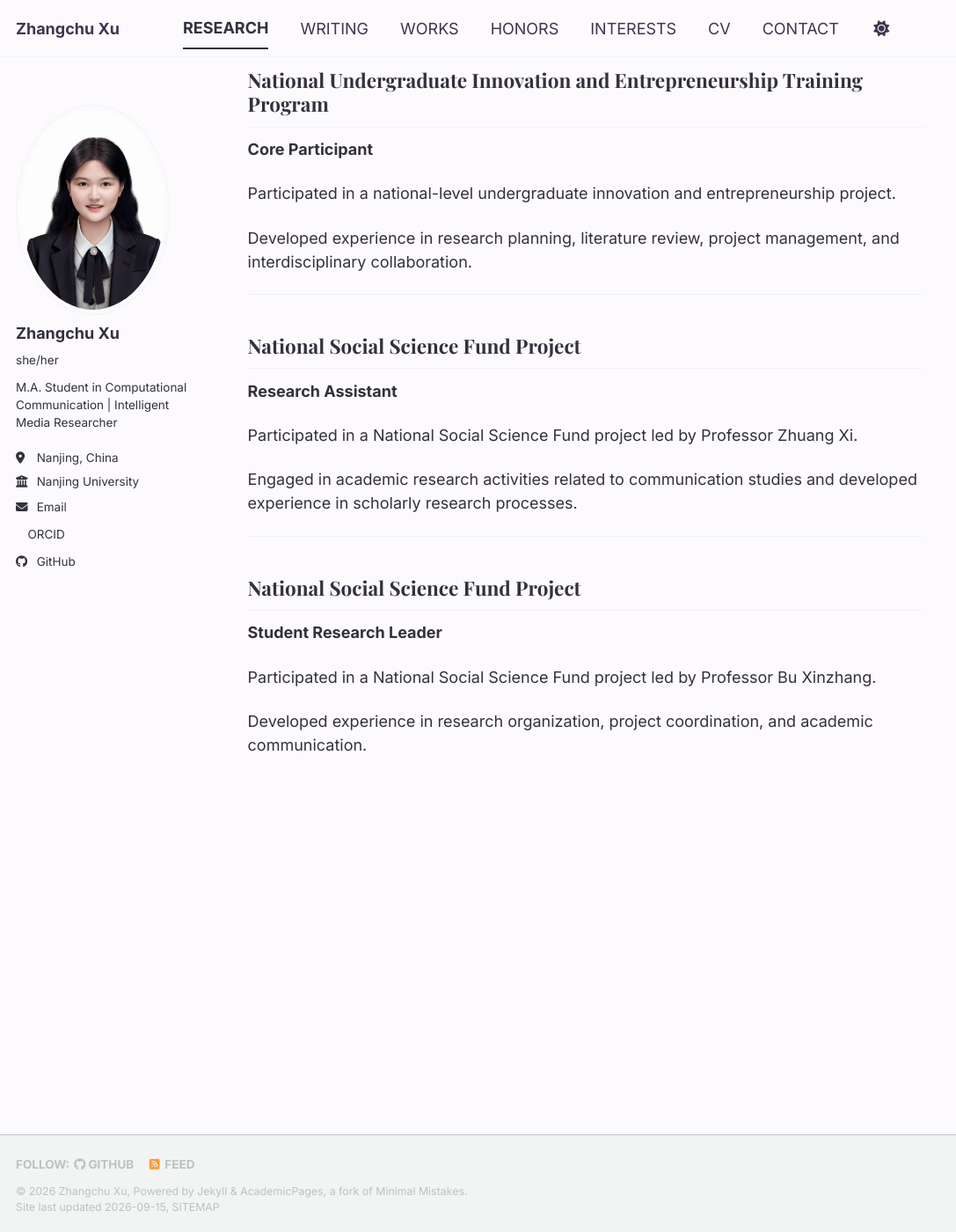
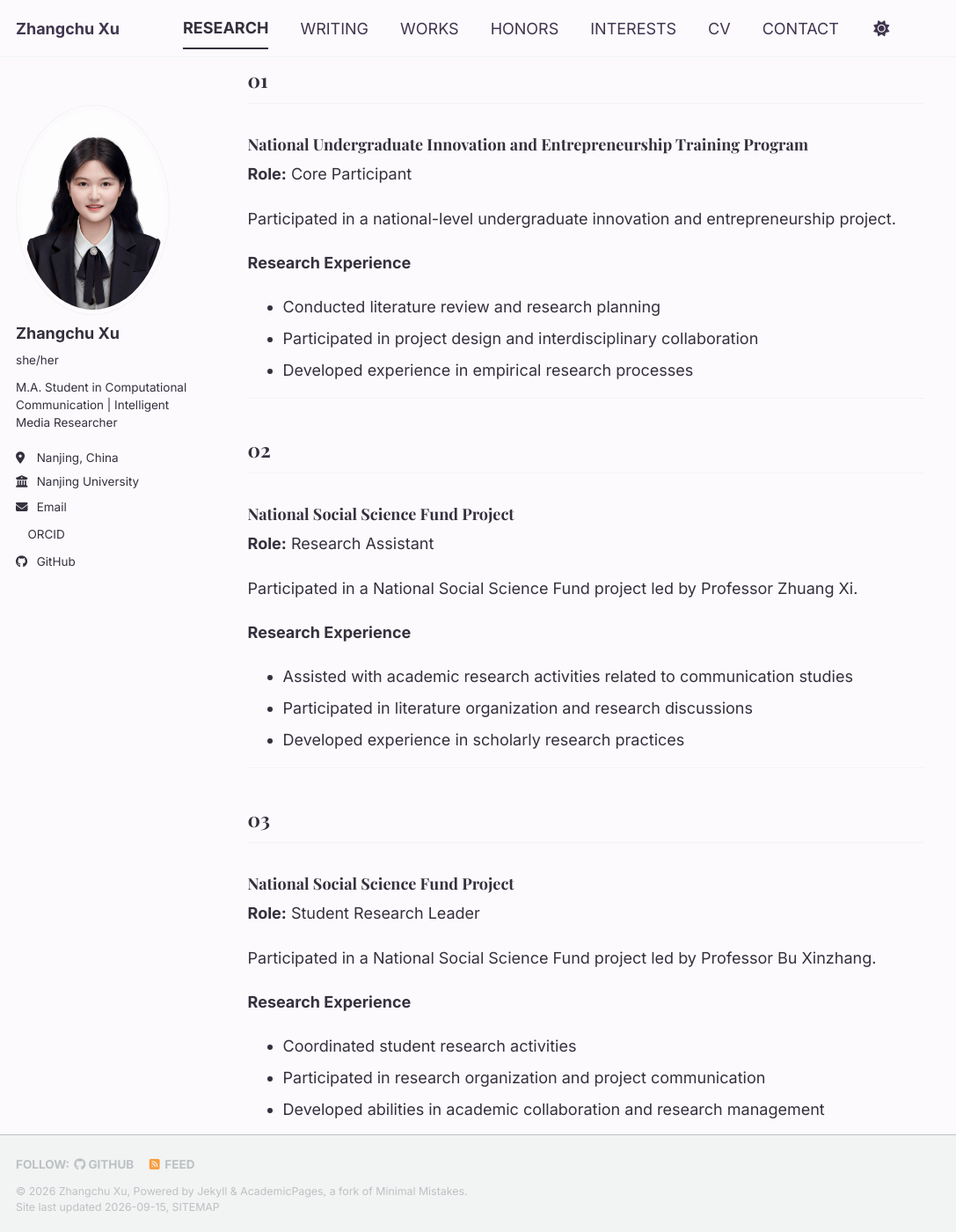
Before and after one commit to xuzhangchu0103/xuzhangchu0103.github.io, a Jekyll site: the page built from _pages/research.md, in a window 1280 px wide and 1400 px high, scrolled down 1875 px. Shown: the whole window at 88% size, without its empty margins (0-1087 px from the left). Built offline with Jekyll 4.4.1, drawn with Linux system fonts in a browser that asks for light colours; a style sheet for code colours, icons or effects is not loaded; some of the changed text lies outside the part shown.

Commit message:
Revise research section headings and participant roles
Updated section headings and roles in research experience. Enhanced clarity and organization of research activities.

```diff
--- a/_pages/research.md
+++ b/_pages/research.md
@@ -34,7 +34,7 @@ Computational Communication
 
 <div>
 
-<h3>Communication Questions</h3>
+<h3>Research Questions</h3>
 
 Understanding how people interact with information, technologies, and social environments.
 
@@ -106,43 +106,61 @@ My research interests include social media analysis, digital communication, and
 # Selected Research Experience
 
 
-## National Undergraduate Innovation and Entrepreneurship Training Program
+## 01
+
+### National Undergraduate Innovation and Entrepreneurship Training Program
 
 
-**Core Participant**
+**Role:** Core Participant
 
 
 Participated in a national-level undergraduate innovation and entrepreneurship project.
 
 
-Developed experience in research planning, literature review, project management, and interdisciplinary collaboration.
+**Research Experience**
 
+- Conducted literature review and research planning
+- Participated in project design and interdisciplinary collaboration
+- Developed experience in empirical research processes
 
 
 ---
 
-## National Social Science Fund Project
+
+## 02
+
+### National Social Science Fund Project
 
 
-**Research Assistant**
+**Role:** Research Assistant
 
 
 Participated in a National Social Science Fund project led by Professor Zhuang Xi.
 
 
-Engaged in academic research activities related to communication studies and developed experience in scholarly research processes.
+**Research Experience**
 
+- Assisted with academic research activities related to communication studies
+- Participated in literature organization and research discussions
+- Developed experience in scholarly research practices
 
 
 ---
 
-## National Social Science Fund Project
+
+## 03
+
+### National Social Science Fund Project
 
 
-**Student Research Leader**
+**Role:** Student Research Leader
 
 
 Participated in a National Social Science Fund project led by Professor Bu Xinzhang.
 
 
-Developed experience in research organization, project coordination, and academic communication.
+**Research Experience**
+
+- Coordinated student research activities
+- Participated in research organization and project communication
+- Developed abilities in academic collaboration and research management
```
Also changed, not shown: other parts of _pages/research.md (+2 -2 lines).
